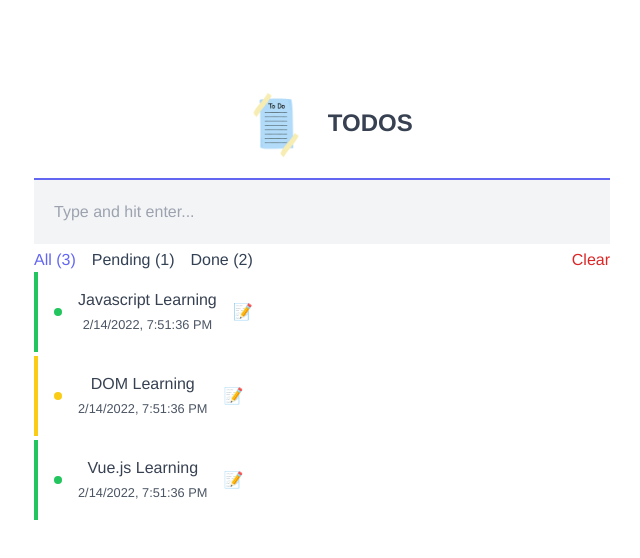
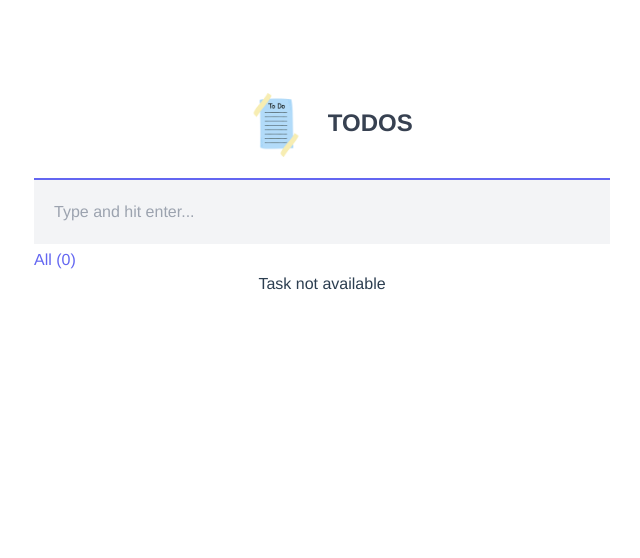
Before and after one commit to Sampad-Sarker/vue-todo, a Vue app: page / in a window 1280 px wide. Shown: the top 558 px of the page, without its empty margins (318-958 px from the left). Built offline with nearby package versions, Linux system fonts and the light colour scheme.

Commit message:
text capitalize feature added

```diff
--- a/src/App.vue
+++ b/src/App.vue
@@ -40,6 +40,7 @@
       </div>
     </div>
 
+
     <div class="todos">
       <!-- Todo start -->
 
@@ -81,16 +82,15 @@ export default {
     return {
       taskName: '',
       todos: [
-        { id: 1, title: 'Javascript Learning', time: new Date().toLocaleString("en-US", { hour12: true }), done: true, edit: false },
-        { id: 2, title: 'DOM Learning', time: new Date().toLocaleString("en-US", { hour12: true }), done: false, edit: false },
-        { id: 3, title: 'Vue.js Learning', time: new Date().toLocaleString("en-US", { hour12: true }), done: true, edit: false }
+        // { id: 1, title: 'Javascript Learning', time: new Date().toLocaleString("en-US", { hour12: true }), done: true, edit: false },
+        // { id: 2, title: 'DOM Learning', time: new Date().toLocaleString("en-US", { hour12: true }), done: false, edit: false },
+        // { id: 3, title: 'Vue.js Learning', time: new Date().toLocaleString("en-US", { hour12: true }), done: true, edit: false }
       ],
 
       filteredTasks: 'all',
       isEdit: false,
       isNewTask: true,
-      activated: "clear-button-activated",
-      deactivated: "clear-button-deactivated",
+
     }
   },
 
--- a/src/components/Todo.vue
+++ b/src/components/Todo.vue
@@ -7,11 +7,11 @@
       >
         <div class="todo__status-dot"></div>
         <div @click="$emit('onToggle',todo)" >
-          <p class="todo__content">{{ todo.title }}</p>
+          <p class="todo__content" style="text-transform: capitalize">{{ todo.title }}</p>
           <small class="todo__time text-xs">{{ todo.time }}</small>
         </div>
 
-        <div class="todo__edit">
+        <div class="todo__edit" v-if="false">
           <button @click.prevent="taskEdit(todo)">📝</button>
         </div>
       </div>
```
